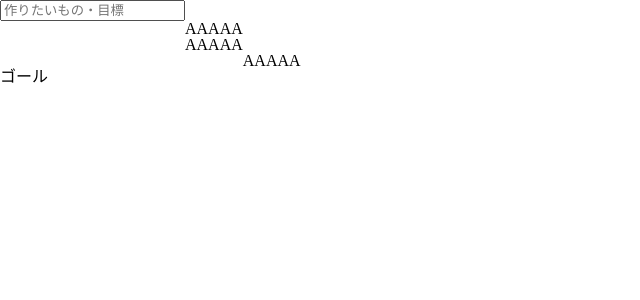
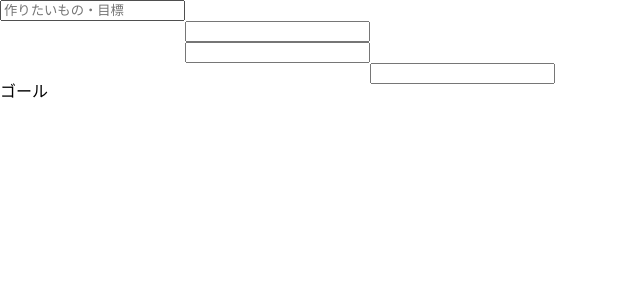
Before and after one commit to washizawa83/crafting-roadmap, a React (Create React App) app: page / in a window 1280 px wide. Shown: the top 300 px of the page, without its empty margins (0-640 px from the left). Built offline with nearby package versions, Linux system fonts and the light colour scheme.

Commit message:
Soner Cloud 設定ファイル作成

```diff
--- a/package.json
+++ b/package.json
@@ -4,7 +4,6 @@
     "private": true,
     "dependencies": {
         "@testing-library/jest-dom": "^5.17.0",
-        "@testing-library/react": "^13.4.0",
         "@testing-library/user-event": "^13.5.0",
         "@types/node": "^16.18.97",
         "@types/react": "^18.3.2",
@@ -19,6 +18,7 @@
         "start": "react-scripts start",
         "build": "react-scripts build",
         "test": "react-scripts test",
+        "test:coverage": "react-scripts test --coverage",
         "lint": "eslint 'src/**/*.{js,ts,tsx}'",
         "lint:fix": "eslint 'src/**/*.{js,ts,tsx}' --fix",
         "prepare": "husky"
@@ -42,6 +42,8 @@
         ]
     },
     "devDependencies": {
+        "@babel/plugin-proposal-private-property-in-object": "^7.21.11",
+        "@testing-library/react": "^15.0.7",
         "@types/jest": "^29.5.12",
         "@types/mocha": "^10.0.6",
         "dprint": "^0.45.1",
--- a/src/app/components/roadmap/RoadmapTable.tsx
+++ b/src/app/components/roadmap/RoadmapTable.tsx
@@ -30,14 +30,17 @@ interface RoadmapTableProps {
 }
 
 export const RoadmapTable: React.FC<RoadmapTableProps> = ({ roadmap }) => {
-    const test = '';
-    console.log(test);
     return (
         <>
             <table>
                 <tbody>
                     <tr>
-                        <input type='text' placeholder='作りたいもの・目標' />
+                        <td>
+                            <input
+                                type='text'
+                                placeholder='作りたいもの・目標'
+                            />
+                        </td>
                     </tr>
                     {Array.from(roadmap).map((roadmapItem) => (
                         Array.from(
@@ -57,7 +60,9 @@ export const RoadmapTable: React.FC<RoadmapTableProps> = ({ roadmap }) => {
                             ))
                     ))}
                     <tr>
-                        <div className='crafting-form-goal'>ゴール</div>
+                        <td>
+                            <div className='crafting-form-goal'>ゴール</div>
+                        </td>
                     </tr>
                 </tbody>
             </table>
--- a/src/app/components/roadmap/RoadmapTableRow.tsx
+++ b/src/app/components/roadmap/RoadmapTableRow.tsx
@@ -15,7 +15,7 @@ export const RoadmapTableRow: React.FC<RoadmapTableProps> = (
                 <td key={index} data-testid='hierarchy-column'></td>
             ))}
             <td>
-                <div contentEditable={true}>AAAAA</div>
+                <input />
             </td>
         </>
     );
```
Also changed, not shown: 2 other files (tests, documents, lock files or other folders).
